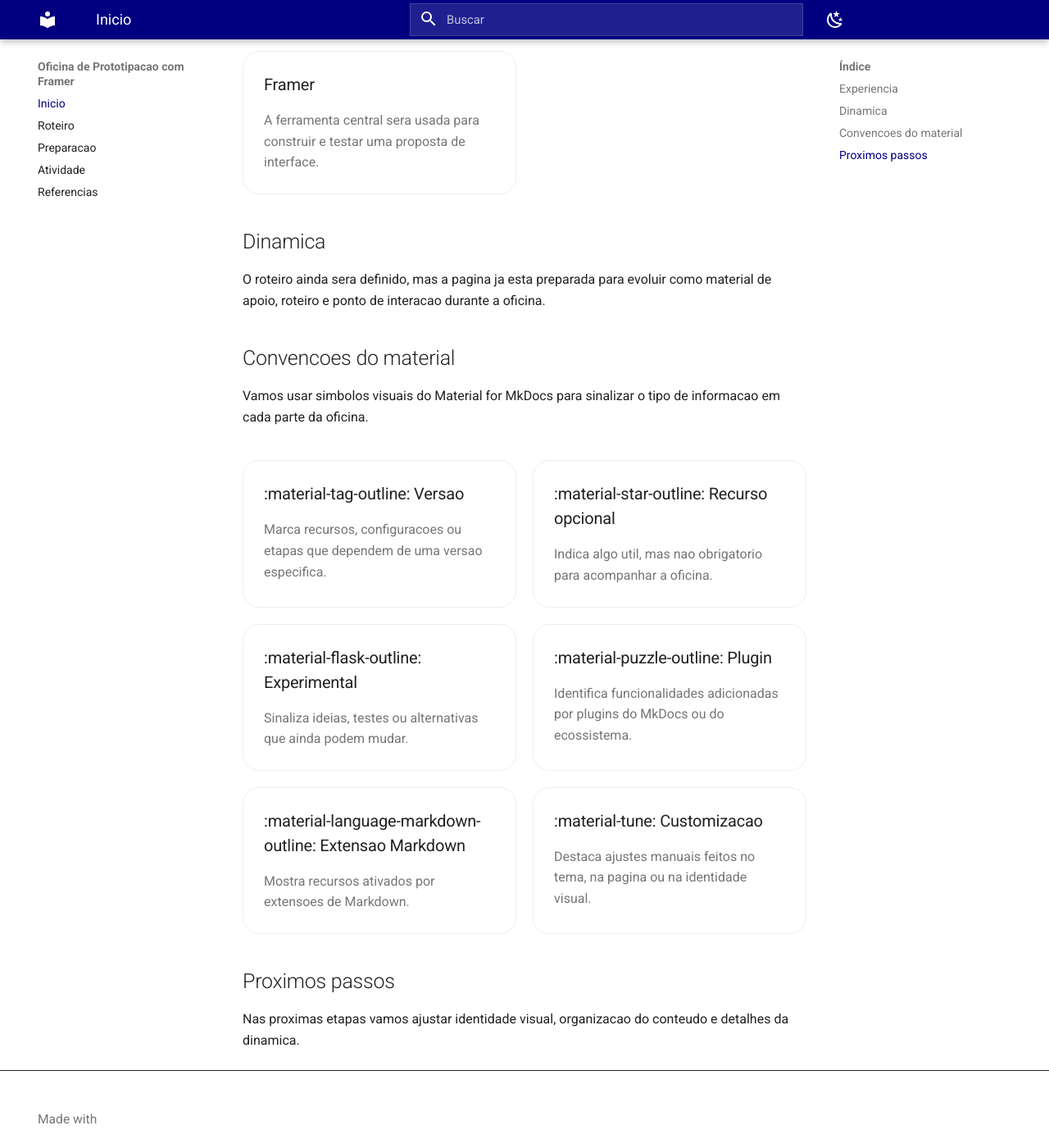
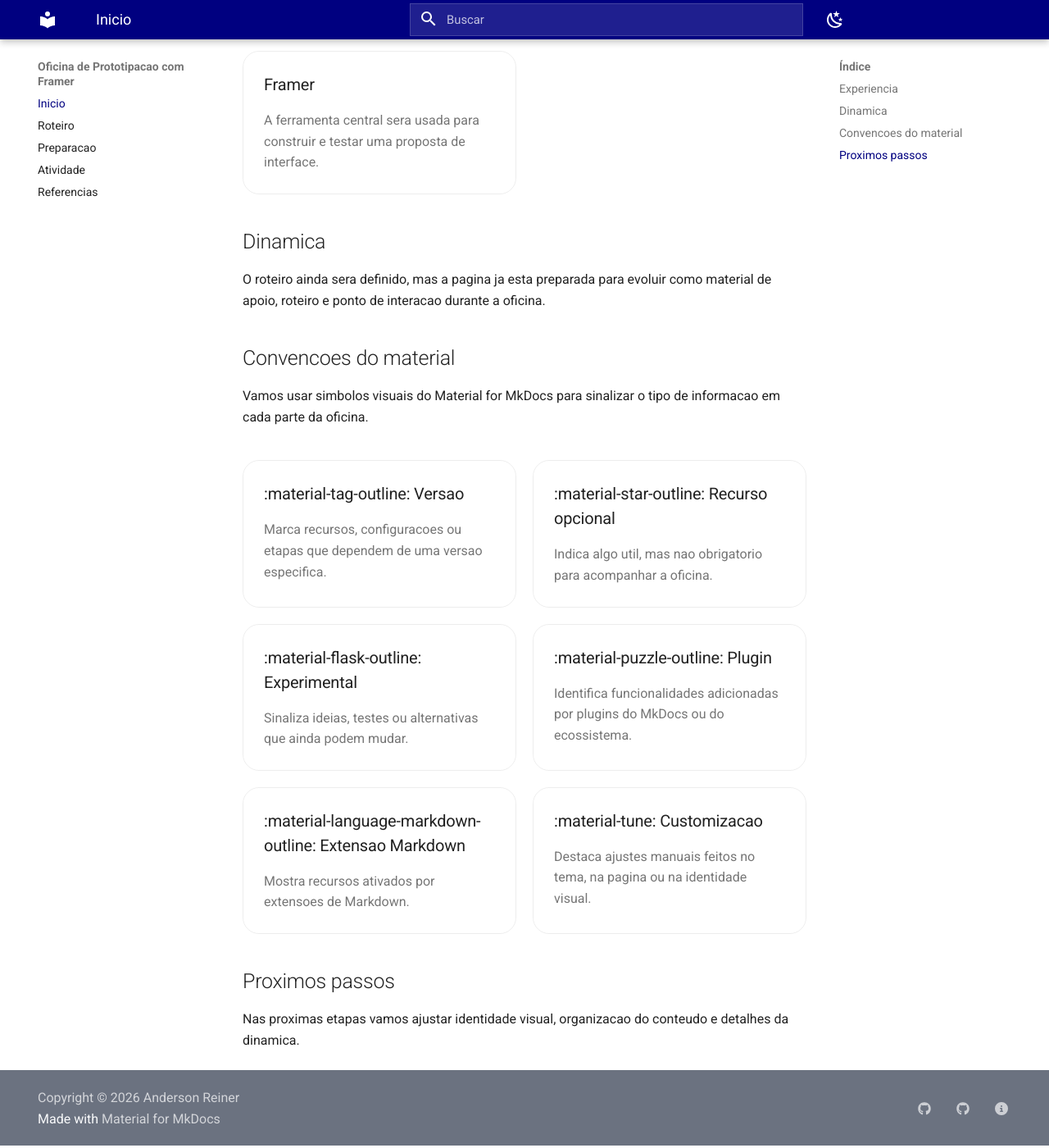
Before and after one commit to AndersonReiner/oficina-framer, an MkDocs documentation site: the page built from docs/index.md, in a window 1280 px wide and 1400 px high, scrolled down 930 px. Shown: the whole window at 82% size. Built offline with MkDocs 1.6.1 and Material for MkDocs 9.7.7, drawn with Linux system fonts in a browser that asks for light colours.

Commit message:
feat: add compact gray footer credits

```diff
--- a/docs/stylesheets/workshop.css
+++ b/docs/stylesheets/workshop.css
@@ -116,34 +116,45 @@
 }
 
 .md-footer {
-  border-top: 1px solid var(--md-default-fg-color--lightest);
-}
-
-.md-footer__inner {
-  display: none;
+  border-top: 1px solid #6b7280;
 }
 
 .md-footer-meta {
-  background: var(--md-default-bg-color);
-  padding: 0.5rem 0;
+  background: #6b7280;
+  color: #f9fafb;
+  padding: 0.4rem 0;
 }
 
 .md-footer-meta__inner {
   align-items: center;
-  min-height: 2.25rem;
+  gap: 1rem;
+  min-height: 2rem;
 }
 
 .md-footer-meta__inner .md-copyright {
-  color: var(--md-default-fg-color--light);
-  font-size: 0.78rem;
+  color: #f9fafb;
+  font-size: 0.8rem;
 }
 
-.md-footer-meta__inner .md-copyright a {
-  color: var(--md-default-fg-color--light);
+.md-footer-meta__inner .md-copyright a,
+.md-footer-meta__inner .md-copyright a:hover {
+  color: #f9fafb;
 }
 
-.md-footer-meta__inner .md-copyright a:hover {
-  color: var(--md-typeset-a-color);
+.md-social {
+  display: flex;
+  gap: 0.75rem;
+  flex-wrap: wrap;
+}
+
+.md-social__link {
+  color: #f9fafb;
+  opacity: 0.95;
+}
+
+.md-social__link:hover {
+  opacity: 1;
+  color: #ffffff;
 }
 
 .hero {
--- a/mkdocs.yml
+++ b/mkdocs.yml
@@ -37,6 +37,18 @@
 
 copyright: Copyright &copy; 2026 Anderson Reiner
 
+extra:
+  social:
+    - icon: fontawesome/brands/github
+      link: https://github.com/AndersonReiner
+      name: Anderson Reiner no GitHub
+    - icon: fontawesome/brands/github
+      link: https://github.com/gustavo-patricio
+      name: Gustavo Patrick no GitHub
+    - icon: fontawesome/solid/circle-info
+      link: https://squidfunk.github.io/mkdocs-material/
+      name: MkDocs Material
+
 nav:
   - Inicio: index.md
   - Roteiro: roteiro.md
```
